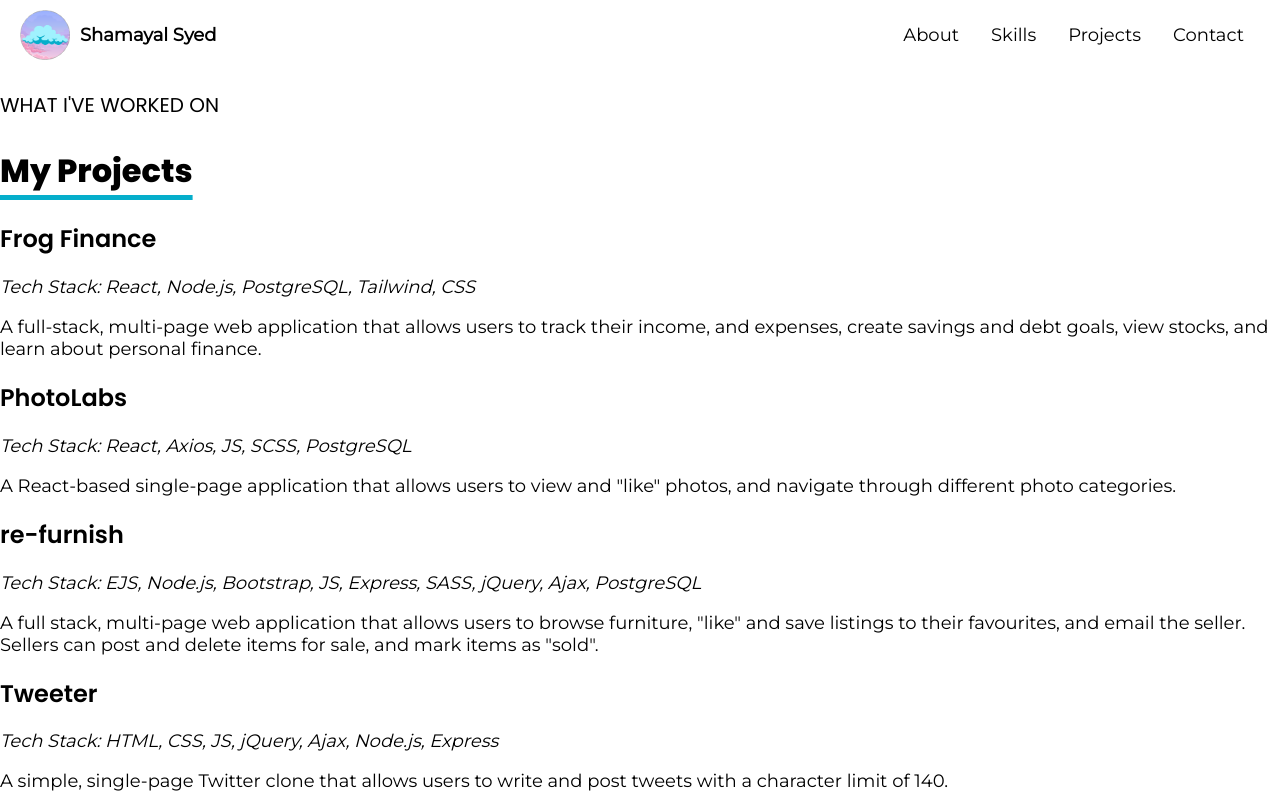
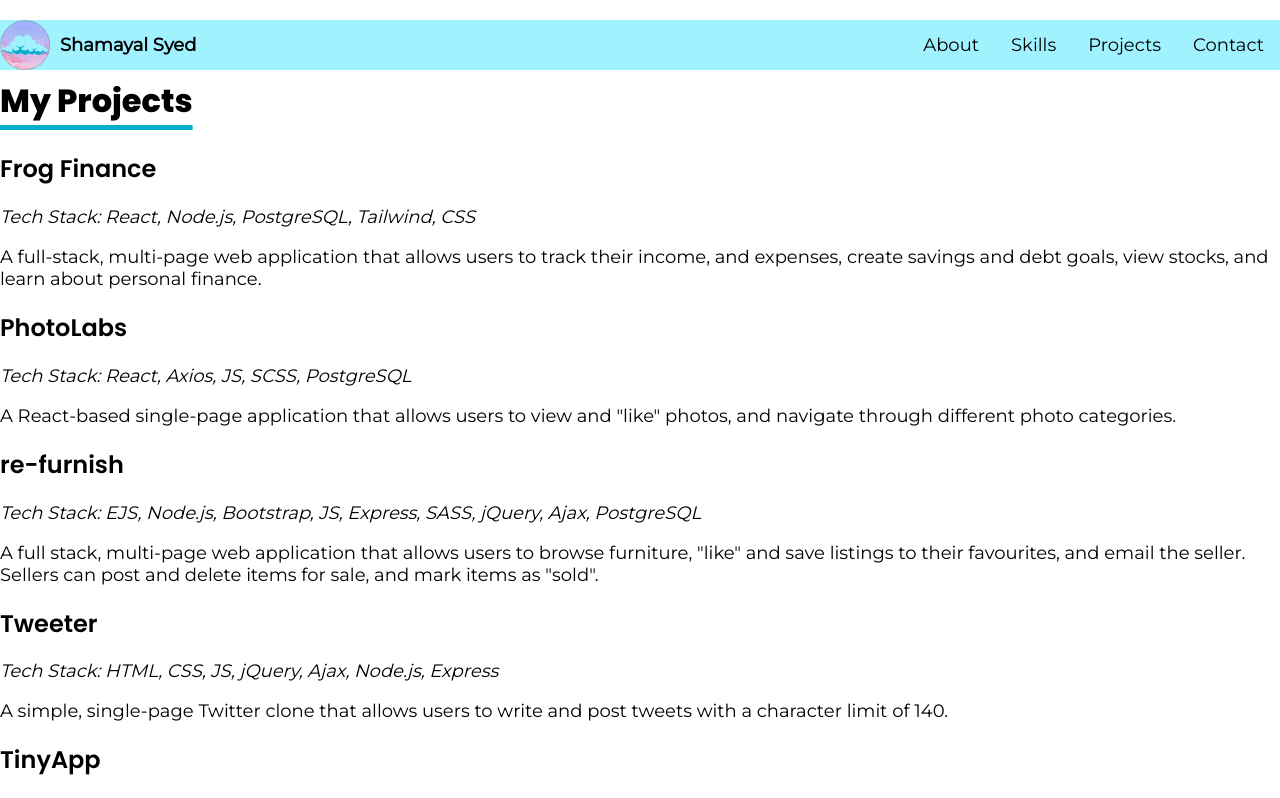
Before and after one commit to Shamayal/personal-website, a React (Create React App) app: page /projects in a window 1280 px wide. Shown: the top 798 px of the page. Built offline with nearby package versions, Linux system fonts and the light colour scheme.

Commit message:
nav bar fixed position

```diff
--- a/src/styles/Nav.css
+++ b/src/styles/Nav.css
@@ -4,9 +4,15 @@ header {
 }
 
 .navbar {
-  /* border-bottom: 1px solid rgb(230, 230, 230); */
-  align-items: center;
+  position: fixed;
+  /* align-items: center;
   padding: 10px 20px;
+  top: 0;
+  left: 0; */
+  width: 100%;
+  background-color: #A0F2FF; /* Adjust the background color as needed */
+  /* opacity: 70%; */
+  z-index: 1000;
 }
 
 .nav-area {
```
